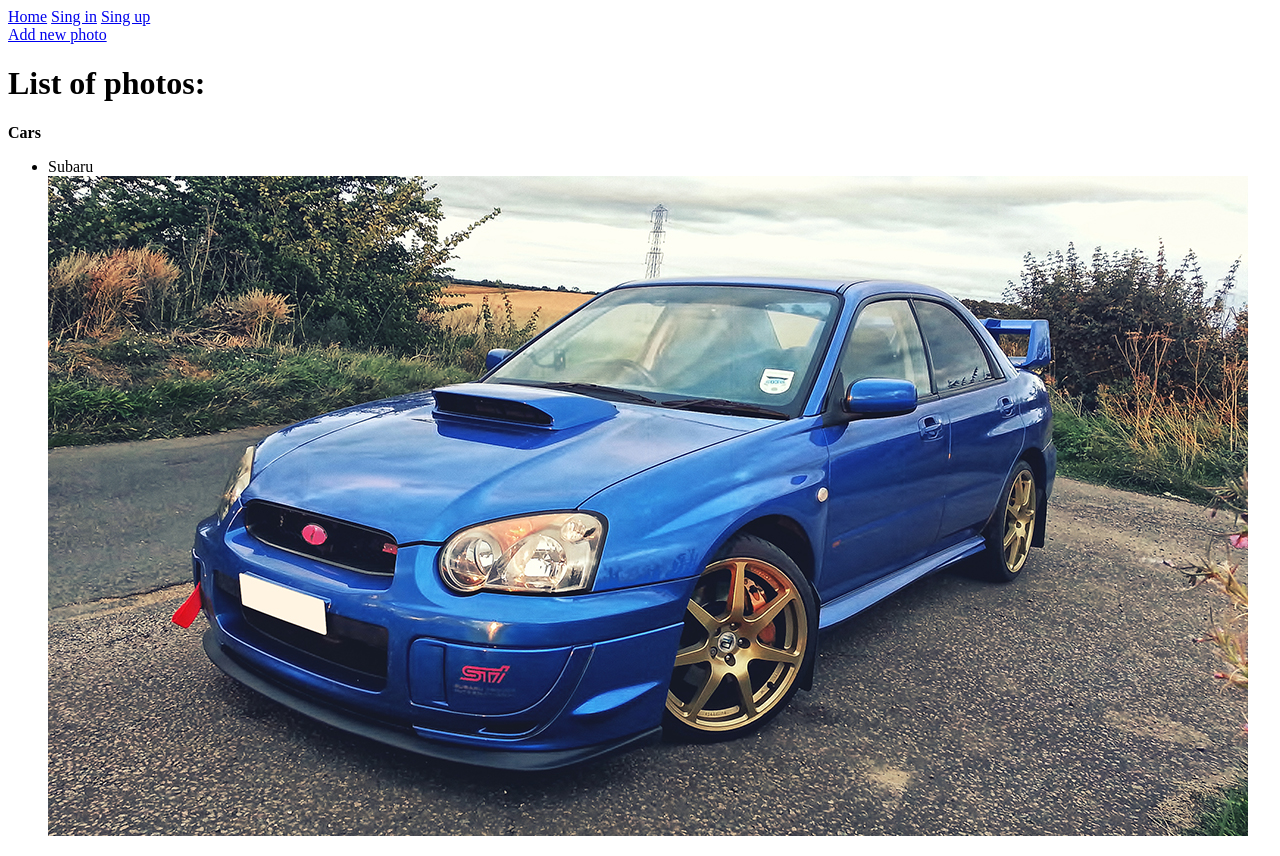
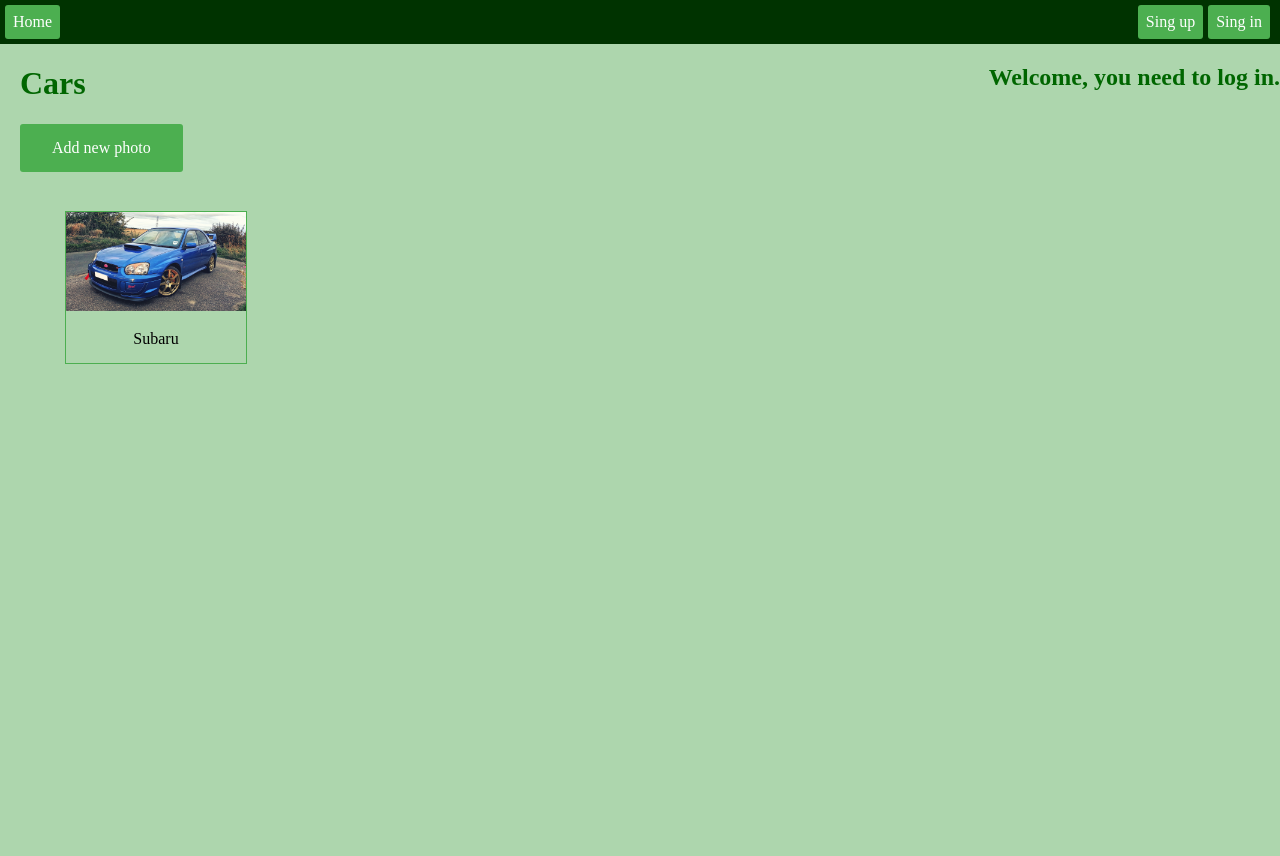
Before and after one commit to immorality/almost-gallery, a Django app: a page that uses templates/gallery/base.html in a window 1280 px wide. After the commit the page ends 364 px from the top, so only its background shows below. Run offline with Django 3.2, Linux system fonts and the light colour scheme; data comes from the database, SQL or seed files in the repository.

Commit message:
init commit

```diff
--- a/almostGallery/urls.py
+++ b/almostGallery/urls.py
@@ -1,6 +1,7 @@
 from django.conf.urls import url, patterns
 from django.contrib import admin
 from gallery import views
+from gallery import urls
 from django.conf.urls import include
 from almostGallery import settings
 
--- /dev/null
+++ b/static/style/base.css
@@ -0,0 +1,86 @@
+        body{
+            background-color:rgba(51,153,51,0.4);
+            margin:0;
+            padding:0;
+        }
+/*Simple button style*/
+    .button {
+        background-color: #4CAF50;
+        border-radius:3px;
+        color: white;
+        padding: 15px 32px;
+        text-align: center;
+        text-decoration: none;
+        display: inline-block;
+        font-size: 16px;
+    }
+/*albumList*/
+    a.albumList{
+        color:#006600;
+        text-decoration: none;
+    }
+    a.albumList:hover{
+        color:#030;
+        text-decoration: none;
+    }
+    a.albumList:active{
+        color:#006600;
+        text-decoration: none;
+    }
+    a.albumList:visited{
+        color:#006600;
+        text-decoration: none;
+    }
+
+/*Color for titles*/
+    .title{
+        color:#006600;
+    }
+
+/*Header style*/
+    header{
+        background-color:#003300;
+        padding:5px;
+        margin:0px 3px 0px 3 px;
+    }
+    #header {
+        list-style-type: none;
+        margin: 0;
+        padding: 0;
+    }
+    ul[id=header] li{
+        display: inline;
+    }
+    ul[id=header] li a {
+        padding: 8px;
+    }
+    ul[id=header] li a:hover {
+        background-color:#001a00;
+    }
+    ul[id=header] li a:active {
+        background-color:#001a00;
+    }
+
+/*Style for photos in album*/
+    div.img {
+        margin: 5px;
+        border: 1px solid #4caf50;
+        float: left;
+        width: 180px;
+    }
+    div.img:hover {
+        border: 1px solid #006602;
+    }
+
+    div.img img {
+        width: 100%;
+        height: auto;
+    }
+
+    div.desc {
+        padding: 15px;
+        text-align: center;
+    }
+    #photoList {
+        list-style-type: none;
+    }
--- a/templates/gallery/add_album.html
+++ b/templates/gallery/add_album.html
@@ -8,9 +8,9 @@
 
     <body>
         {% block body_block %}
-        <h1>Add an album</h1>
+        <h1 class="title">Add an album</h1>
         <div>
-            <form id="album_form" method="post" action="/gallery/add_album/">
+            <form id="album_form" method="post"  class="button"action="/gallery/add_album/">
                 {% csrf_token %}
                 {% for hidden in form.hidden_fields %}
                     {{ hidden }}
@@ -20,7 +20,7 @@
                     {{ field.help_text }}
                     {{ field }}
                 {% endfor %}
-                <input type="submit" name="submit" value="Add album"/>
+                <input type="submit" name="submit"  class="button"value="Add album"/>
             </form>
         </div>
         {% endblock %}
--- a/templates/gallery/add_photo.html
+++ b/templates/gallery/add_photo.html
@@ -8,9 +8,9 @@
 
     <body>
         {% block body_block %}
-        <h1>Add a photo</h1>
+        <h1 class="title">Add a photo</h1>
         <div>
-            <form id="photo_form" method="post" enctype="multipart/form-data">
+            <form id="photo_form" method="post" enctype="multipart/form-data" class="button">
                 {% csrf_token %}
                 {% for hidden in form.hidden_fields %}
                     {{ hidden }}
@@ -20,7 +20,7 @@
                     {{ field.help_text }}
                     {{ field }}
                 {% endfor %}
-                <input type="submit" name="submit" value="Add photo"/>
+                <input type="submit" name="submit" class="button"value="Add photo"/>
             </form>
         </div>
         {% endblock %}
--- a/templates/gallery/base.html
+++ b/templates/gallery/base.html
@@ -1,24 +1,38 @@
-<!DOCTYPE html>
+<!DOCTYPE html PUBLIC "-//W3C//DTD XHTML 1.0 Transitional//EN" "http://www.w3.org/TR/xhtml1/DTD/xhtml1-transitional.dtd">
 {% load staticfiles %}
 {% load gallery_template_tags %}
-<html>
-<head>
+<html >
+<head xmlns="http://www.w3.org/1999/xhtml">
     <title>almost-gallery</title>
+    <link rel="stylesheet" type="text/css" href="{% static 'style/base.css' %}">
 </head>
 <body>
-    <div>
-        <a href="{% url 'gallery:index' %}">Home</a>
+    <container>
+        <header>
+            <ul id="header" >
+             <li ><a href="{% url 'gallery:index' %}" class="button">Home</a></li>
         {% if user.is_authenticated %}
-        <a href="{% url 'gallery:add_album' %}">Add album</a>
-        <a href="{% url 'gallery:logout' %}">Logout</a>
+             <li style="float:right;margin-right:5px;"><a href="{% url 'gallery:add_album' %}" class="button">Add album</a></li>
+             <li style="float:right;margin-right:5px;"><a href="{% url 'gallery:logout' %}" class="button">Logout</a></li>
             {% else %}
-        <a href="{% url 'gallery:login' %}">Sing in</a>
-        <a href="{% url 'gallery:register' %}">Sing up</a>
+             <li style="float:right;margin-right:5px;" ><a href="{% url 'gallery:login' %}" class="button">Sing in</a></li>
+             <li style="float:right;margin-right:5px;"> <a href="{% url 'gallery:register' %}" class="button">Sing up</a></li>
             {% endif %}
-    </div>
+            </ul>
+        </header>
+        <content>
+             {% if user.is_authenticated %}
+                    <h2 class="title" style="float:right">Hello, {{user.username}}</h2>
+                {% else %}
+                    <h2 class="title" style="float:right">Welcome, you need to log in.</h2>
+                {% endif %}
+
                 <div>
                 {% block body_block %}
                 {% endblock %}
                 </div>
+        </content>
+
+    </container>
 </body>
 </html>
--- a/templates/gallery/photos.html
+++ b/templates/gallery/photos.html
@@ -1,33 +1,35 @@
 <!DOCTYPE html>
+
 {% extends 'gallery/base.html' %}
-{% load static %}
+{% load staticfiles %}
 
 <html>
-
 <head>
       <title>Almost Gallery</title>
 </head>
 <body>
     {% block body_block %}
-<a href="{% url 'gallery:add_photo' albums.slug %}">Add new photo</a><br />
-<h1>List of photos: </h1>
-<div>
+    <div style="margin-left:20px;">
         {% if albums %}
-    <strong>{{albums.name}}</strong>
+        <h1 class="title">{{albums.name}}</h1>
+        <a href="{% url 'gallery:add_photo' albums.slug %}" class="button" >Add new photo</a>
+        <br/><br/>
         {% if photos %}
-    <ul>
+        <ul id="photoList">
             {% for photo in photos %}
-            <li>{{ photo.title }}</li>
+            <li>
+                <div class="img">
                 <img src="{{ photo.image.url }}" />
+                <div class="desc">{{ photo.title }}</div>
+                </div>
+            </li>
             {% endfor %}
         </ul>
-
         {% else %}
-    <strong>There's not photos right now!</strong>
+        <strong class="title">There's not photos right now!</strong>
         {% endif %}
         {% endif %}
     </div>
     {% endblock %}
 </body>
-
 </html>
```
Also changed, not shown: templates/gallery/albums.html (+7 -7 lines), templates/gallery/index.html (+8 -20 lines), templates/gallery/login.html (+6 -2 lines), templates/gallery/register.html (+6 -6 lines). Lines whose indentation alone changed are shown as unchanged.
